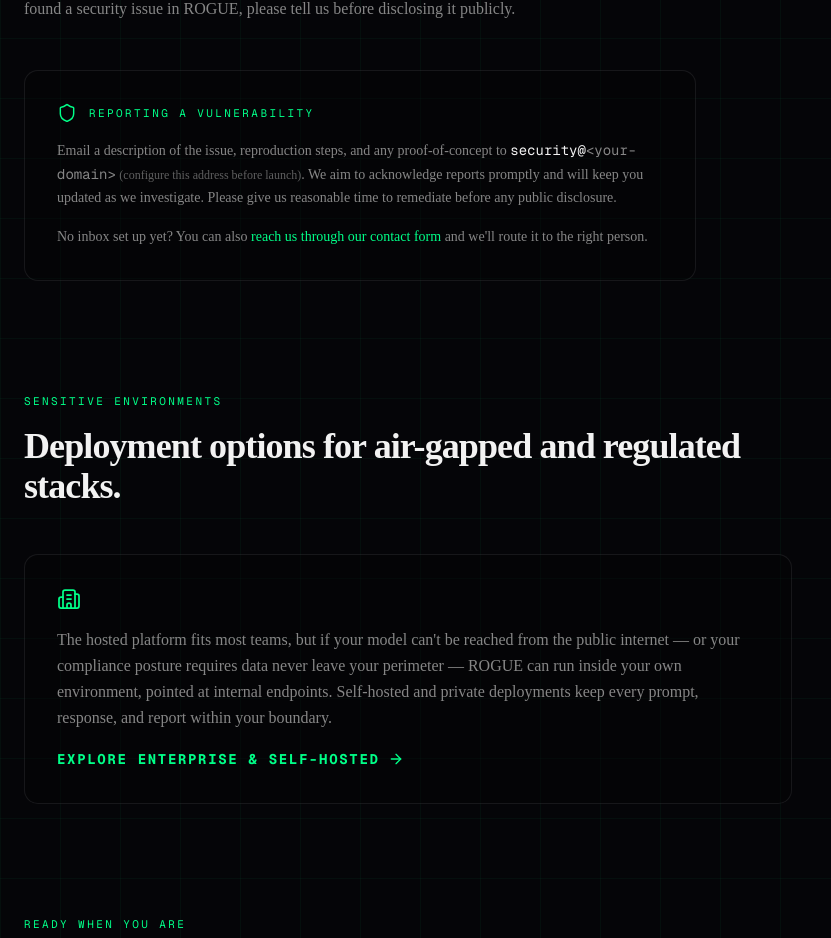
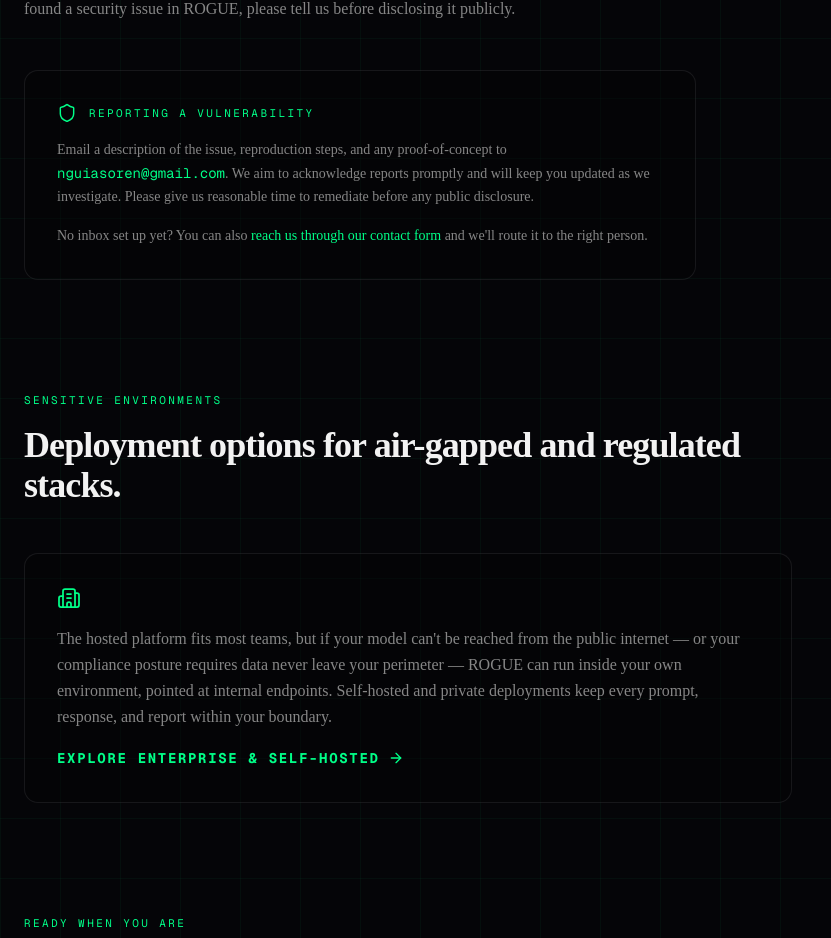
Before and after one commit to nguiaSoren/ROGUE, a Next.js app in the folder frontend/: page /security in a window 1280 px wide. Shown: the part 1993-2931 px from the top of the page, without its empty margins (0-831 px from the left). Built offline with nearby package versions, Linux system fonts and the light colour scheme; no server answers.

Commit message:
fix(security): route responsible-disclosure to real address
Replace the security@<your-domain> placeholder on /security with a
mailto link to the disclosure inbox; drop the "configure before launch" note.

```diff
--- a/frontend/src/app/security/page.tsx
+++ b/frontend/src/app/security/page.tsx
@@ -107,15 +107,12 @@
             <p className="text-sm text-muted-foreground leading-relaxed">
               Email a description of the issue, reproduction steps, and any
               proof-of-concept to{" "}
-              <span className="font-mono text-foreground">
-                security@
-                <span className="text-muted-foreground">
-                  {"<your-domain>"}
-                </span>
-              </span>{" "}
-              <span className="text-xs text-muted-foreground/70">
-                (configure this address before launch)
-              </span>
+              <a
+                href="mailto:nguiasoren@gmail.com?subject=ROGUE%20security%20disclosure"
+                className="font-mono text-rogue-green underline-offset-4 hover:underline"
+              >
+                nguiasoren@gmail.com
+              </a>
               . We aim to acknowledge reports promptly and will keep you updated
               as we investigate. Please give us reasonable time to remediate
               before any public disclosure.
```
